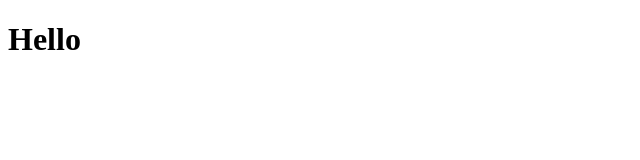
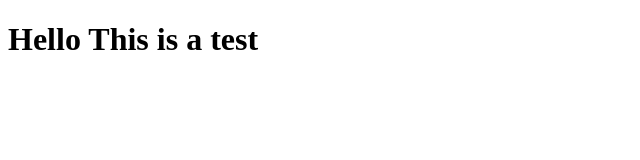
Before and after one commit to DerrickThrower/Calculator, a plain HTML site: page index.html in a window 1280 px wide. Shown: the whole page, without its empty margins (0-640 px from the left). Drawn offline with Linux system fonts and the light colour scheme.

Commit message:
Another test html statement to test commiting on git

```diff
--- a/index.html
+++ b/index.html
@@ -7,6 +7,6 @@
     <title>Document</title>
 </head>
 <body>
-    <h1>Hello</h1>
+    <h1>Hello This is a test</h1>
 </body>
 </html>
```
